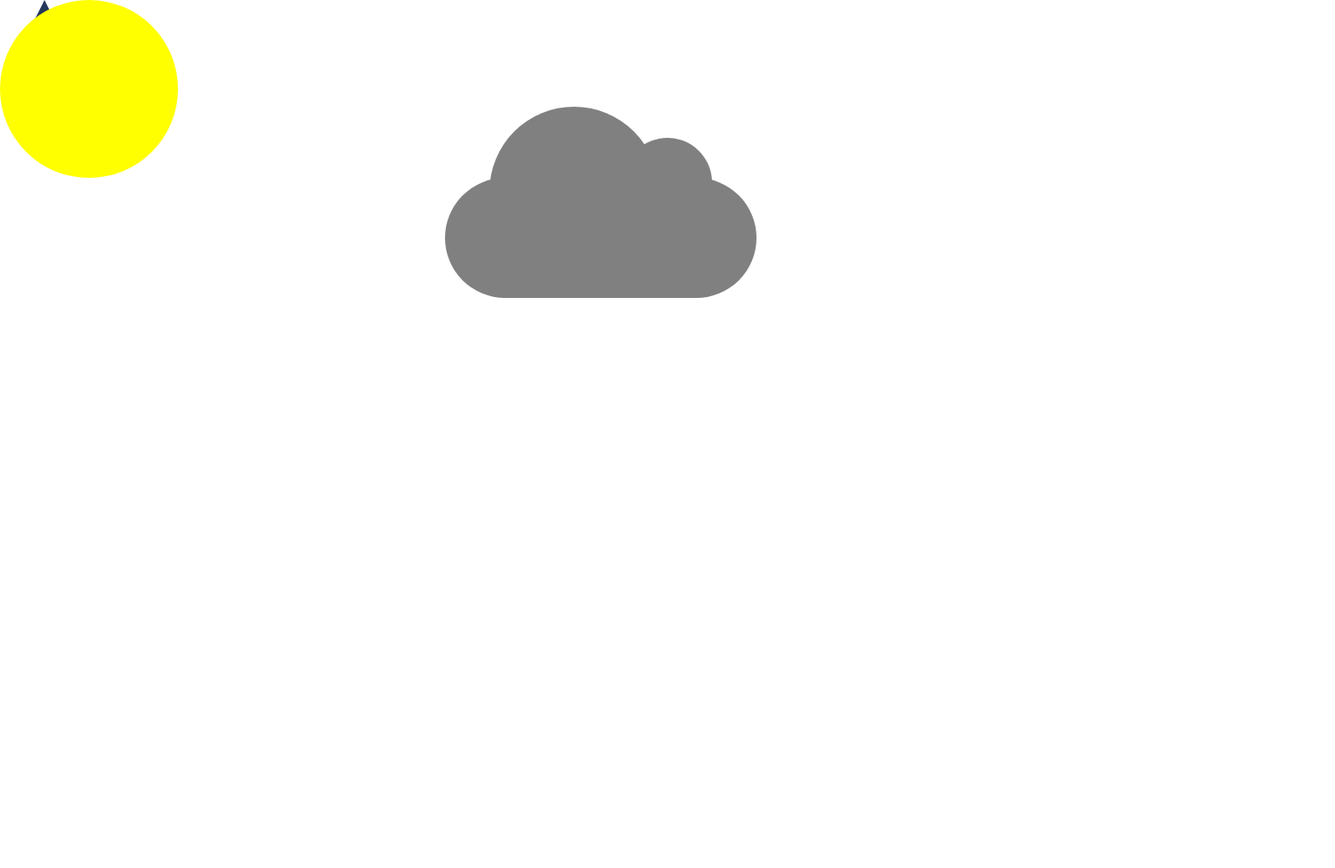
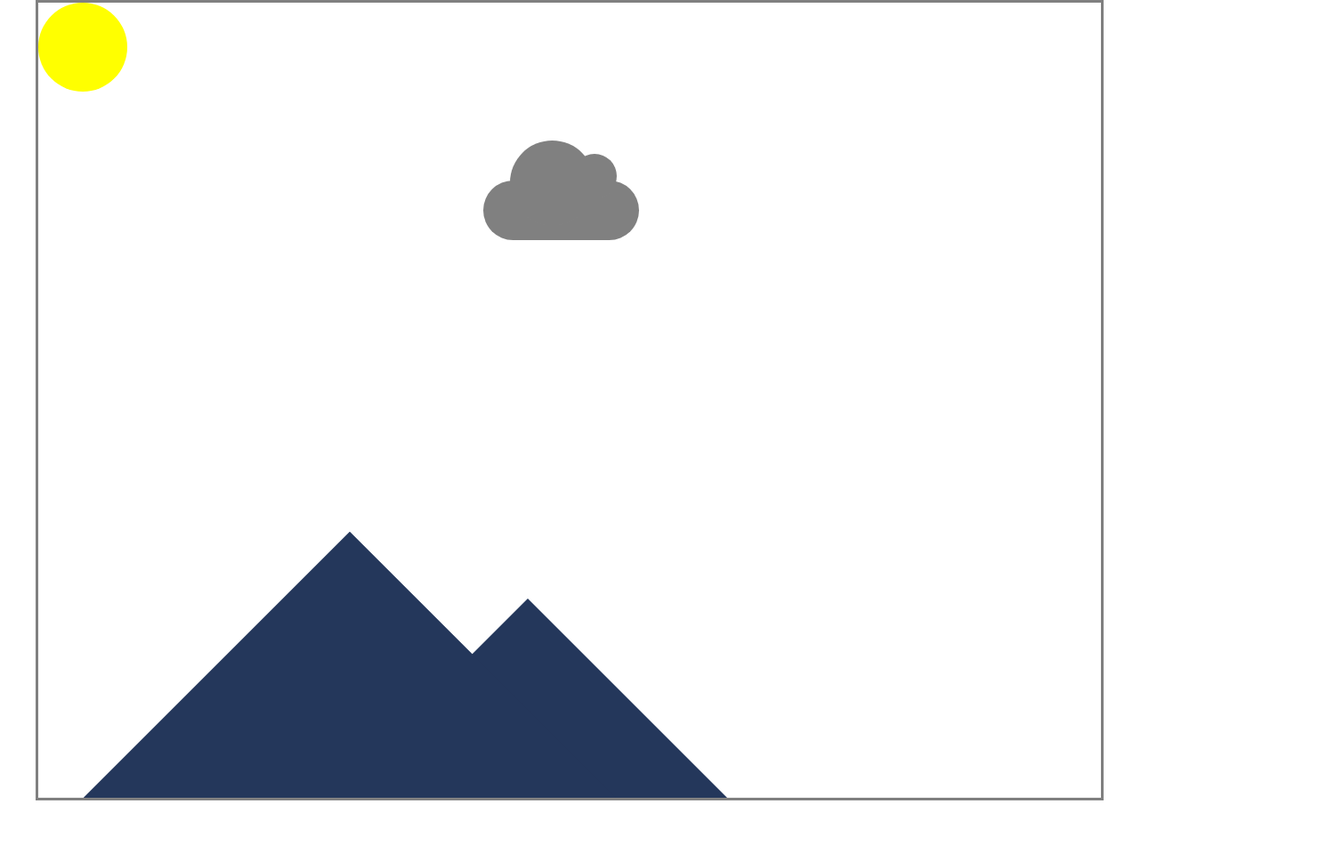
Before and after one commit to 3fuf/HW10, a plain HTML site: page index.html in a window 1280 px wide. Shown: the whole page at 89% size, 1500 px wide, since content can reach past the window. After the commit the page ends 900 px from the top, so only its background shows below. Drawn offline with Linux system fonts and the light colour scheme.

```diff
--- a/index.html
+++ b/index.html
@@ -15,6 +15,8 @@
         </div>
         <div class="sun"></div>
         <div class="mountain"></div>
+        <div class="mountain small"></div>
+        <div class="mountain mountain-right"></div>
     </div>
 </body>
 </html>
--- a/style.css
+++ b/style.css
@@ -3,9 +3,15 @@
 }
 .main {
   position: relative;
-    width: 1500px;
-    height: 1000px;
+  display: block;
+  width: 1200px;
+  height: 900px;
+  background-color: #fff;
+  border: 3px gray solid;
   overflow: hidden;
+  margin-right: auto;
+  margin-left: auto;
+
 }
 
 /*Cloud*/
@@ -18,28 +24,28 @@
   position: relative;
   top: 200px;
   left: 500px;
-    width: 350px;
-    height: 135px;
+  width: 175px;
+  height: 67px;
   background-color: gray;
   border-radius: 100px;
 }
 
 .right-cloud {
   position: absolute;
-    top: 155px;
-    left: 700px;
-    width: 100px;
-    height: 100px;
+  top: 170px;
+  left: 600px;
+  width: 50px;
+  height: 50px;
   border-radius: 100%;
   background-color: gray;
 }
 
 .left-cloud {
   position: absolute;
-    top: 120px;
-    left: 550px;
-    width: 190px;
-    height: 190px;
+  top: 155px;
+  left: 530px;
+  width: 95px;
+  height: 95px;
   border-radius: 100%;
   background-color: gray;
 }
@@ -48,8 +54,8 @@
 
 .sun {
   position: absolute;
-    width: 200px;
-    height: 200px;
+  width: 100px;
+  height: 100px;
   background: yellow;
   border-radius: 50%;
   }
@@ -57,9 +63,22 @@
 /*Mountain*/
 
 .mountain {
+  position: absolute;
+  top: 595px;
+  left: 50px;
   width: 0;
   height: 0;
-        border-left: 50px solid transparent;
-        border-right: 50px solid transparent;
-        border-bottom: 100px solid #24375B;
+  border-left: 300px solid transparent;
+  border-right: 300px solid transparent;
+  border-bottom: 300px solid #24375B;
   }
+
+  .mountain.small {
+    top: 670px;
+    left: 250px;
+  }
+
+  .mountain.mountain-right {
+    top: 595;
+    left: 500;
+  }
```
Lines whose indentation alone changed are shown as unchanged.
